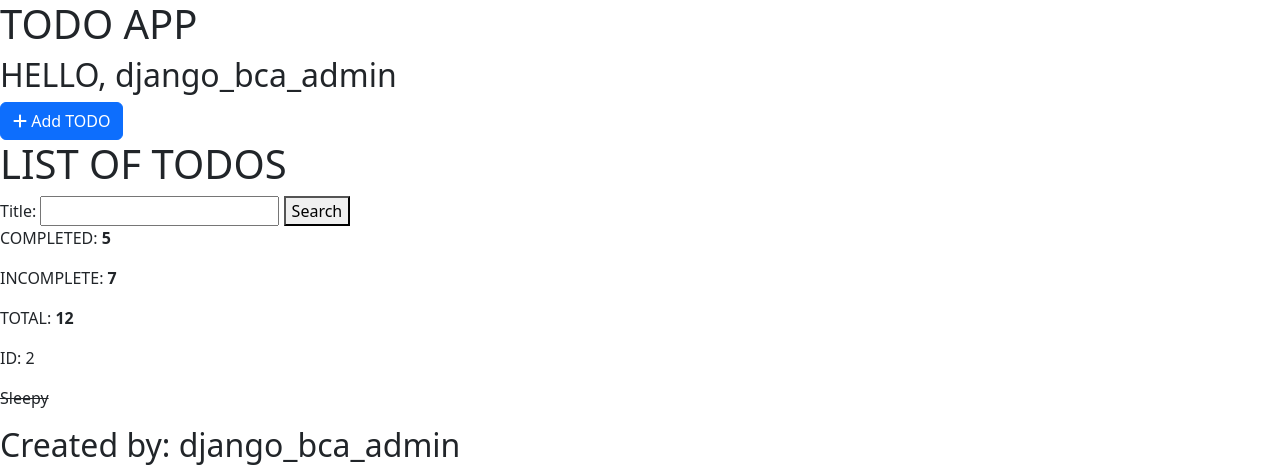
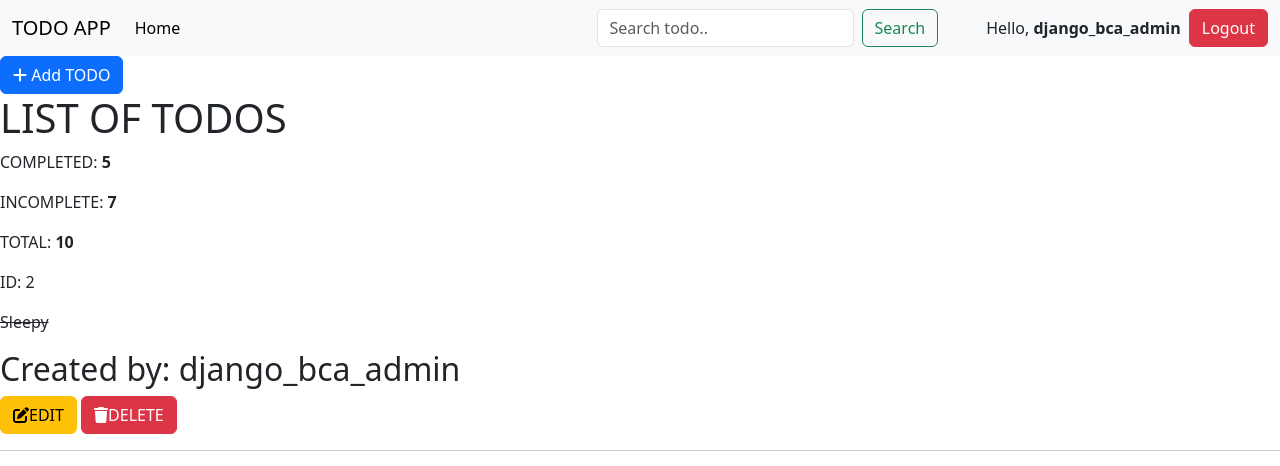
Before and after one commit to aaravcreator/dango_bca, a Django app: page /todo/list/ in a window 1280 px wide. Shown: the top 466 px of the page. Run offline with Django 4.2, Linux system fonts and the light colour scheme; a user stored in the database is signed in; data comes from the database, SQL or seed files in the repository; both versions use the stored data as it was after the commit; some libraries are stand-ins or nearby versions.

Commit message:
updated ui and protected routes

```diff
--- a/templates/base.html
+++ b/templates/base.html
@@ -13,7 +13,36 @@
     <script src="{% static 'js/main.js' %}"></script>
 </head>
 <body>
-<h1>TODO APP</h1>
+
+<nav class="navbar navbar-expand-lg bg-body-tertiary">
+    <div class="container-fluid">
+      <a class="navbar-brand" href="{% url 'list_todo' %}">TODO APP</a>
+      <button class="navbar-toggler" type="button" data-bs-toggle="collapse" data-bs-target="#navbarSupportedContent" aria-controls="navbarSupportedContent" aria-expanded="false" aria-label="Toggle navigation">
+        <span class="navbar-toggler-icon"></span>
+      </button>
+      <div class="collapse navbar-collapse" id="navbarSupportedContent">
+        <ul class="navbar-nav me-auto mb-2 mb-lg-0">
+          <li class="nav-item">
+            <a class="nav-link active" aria-current="page" href="#">Home</a>
+          </li>
+
+        </ul>
+        <form class="d-flex" role="search" action="{% url 'list_todo' %}">
+          <input class="form-control me-2" type="search" placeholder="Search todo.." aria-label="Search" name="title">
+          <button class="btn btn-outline-success" type="submit">Search</button>
+        </form>
+
+        <div class="ms-5 d-flex align-items-center">
+            {% if request.user.is_authenticated %}
+           <div> Hello, <strong>{{request.user.username}}</strong></div>
+            <a href="{% url 'logoutPage' %}" class="ms-2 btn btn-danger"> Logout </a>
+            {%else%}
+            <a href="{% url 'loginPage' %}" class="btn btn-primary"> Login </a>
+            {% endif %}
+        </div>
+      </div>
+    </div>
+  </nav>
 
 
 {% block content %}
--- a/testproject/views.py
+++ b/testproject/views.py
@@ -79,6 +79,7 @@ def register(request):
     if request.method == "POST":
         username = request.POST.get('username')
         full_name = request.POST.get('full_name')
+
         # object created and inserted to database
 
         if (username is not None and username != "" ):
--- a/todoapp/templates/todoapp/list.html
+++ b/todoapp/templates/todoapp/list.html
@@ -7,21 +7,12 @@ List Todos
 
 {% block content %}
 
-<h2>HELLO, {{request.user}}</h2>
+
+
 <a class="btn btn-primary" href="{% url 'create_todo' %}"><i class="fa-solid fa-plus"></i> Add TODO </a>
 <h1>LIST OF TODOS</h1>
-<form action="">
 
-    {{todo_search_form}}
 
-    <button type="submit">Search</button>
-</form>
-
-<!-- <form action="" >
-    <label for="keyword">Search</label>
-    <input id="keyword" type="text" name="keyword" placeholder="Enter keyword to search..">
-    <button type="submit">Search</button>
-</form> -->
 
 <p>COMPLETED: <strong>{{completed_todos_count}}</strong></p>
 <p>INCOMPLETE: <strong>{{incomplete_todos_count}}</strong></p>
--- a/todoapp/urls.py
+++ b/todoapp/urls.py
@@ -3,6 +3,7 @@ from todoapp.views import *
 
 urlpatterns = [
     path('login/',loginPage,name="loginPage"),
+    path('logout/',logoutPage,name="logoutPage"),
     path('',todo_index),
     path('list/',list_todo,name="list_todo"),
     path('create/',create_todo,name='create_todo'),
--- a/todoapp/views.py
+++ b/todoapp/views.py
@@ -1,24 +1,47 @@
 from django.shortcuts import render,HttpResponse,redirect
 from .models import Todo
 from .forms import TodoForm,TodoSearchForm
-
 from django.contrib.auth.decorators import login_required
 
+from django.contrib.auth import login,authenticate,logout
 
 
-def loginPage(reqeust):
-    return HttpResponse("LOGIN PAGE")
+def loginPage(request):
+    error = None
+    if request.method == "POST":
+        username = request.POST.get('username')
+        password = request.POST.get('password')
+        user = authenticate(request,username=username,password=password)
+        if user is not None:
+            login(request,user)
+            return redirect('list_todo')
+        error = "Username or Password Error"
+    context = {
+        'error':error,
+    }
+
+    return render(request,'login.html',context)
+
+def logoutPage(request):
+    if request.user.is_authenticated:
+        logout(request)
+        return redirect('loginPage')
+
 # Create your views here.
 def todo_index(request):
     return HttpResponse("THIS IS TODO INDEX")
 
 def list_todo(request):
+    if not request.user.is_authenticated:
+        return redirect('loginPage')
+
     todo_search_form = TodoSearchForm()
     keyword = request.GET.get('title')
     if keyword is not None and keyword != "":
         todos = Todo.objects.filter(title__exact = keyword)
     else:
         todos = Todo.objects.all()
+    todos = todos.filter(created_by = request.user)
     completed_todos_count = Todo.objects.filter(completed_status=True).count()
     incomplete_todos_count = Todo.objects.filter(completed_status=False).count()
     print(todos)
```
Also changed, not shown: templates/login.html (added, +43 -0 lines), db.sqlite3.
